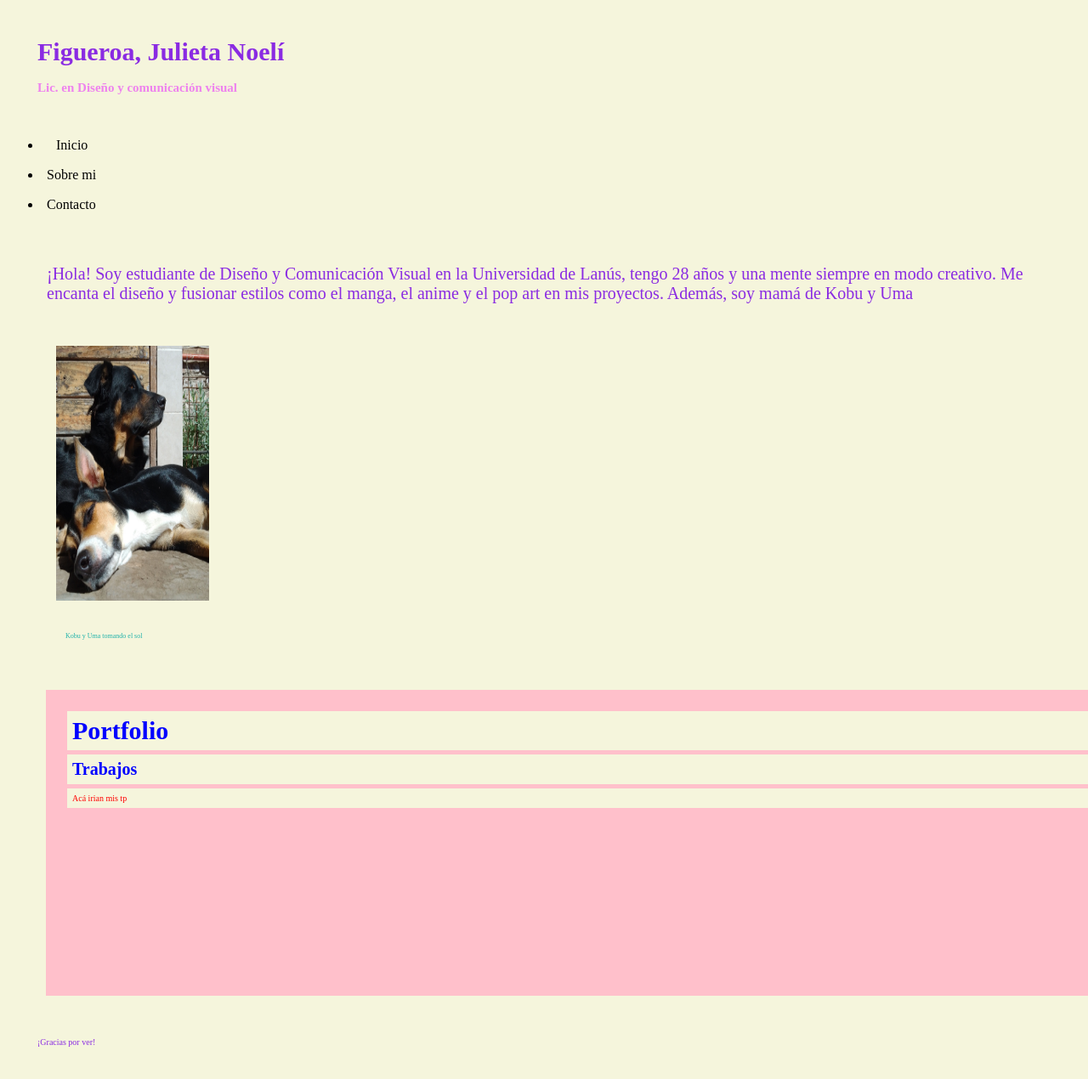
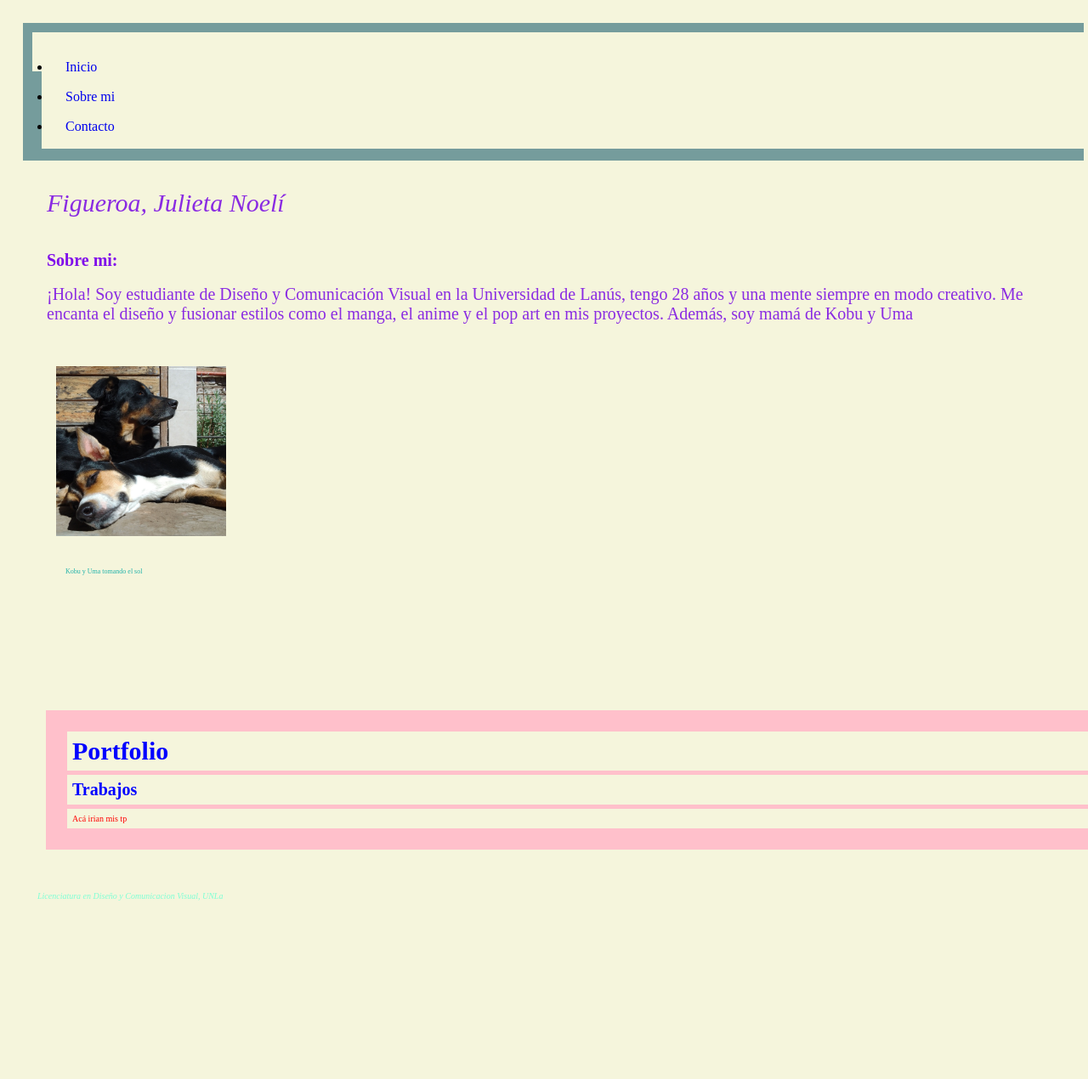
Before and after one commit to JuliFigue/figueroa-tp-1, a plain HTML site: page index.html in a window 1280 px wide. Shown: the top 1270 px of the page at 85% size. After the commit the page ends 1104 px from the top, so only its background shows below. Drawn offline with Linux system fonts and the light colour scheme; a web font is replaced by a local one.

Commit message:
Avance de taller

```diff
--- a/estilo.css
+++ b/estilo.css
@@ -5,17 +5,45 @@
     padding: 6px;
     background-color: beige;
 }
-h1 {
-    color:blueviolet;
-    font-size: 30px;
+#cabecera {
+    width: 100%;
+    height: 150px;
+    background-color: rgb(117, 156, 156);
+    background-attachment: fixed;
+}
+a {
+    text-decoration: none;
+}
+a:hover {
+    color: blue;
+    font-size: 0.5em;
+}
+.titulo h1 {
+    color:rgb(138, 43, 226);
+    font-family: "dm+serif+text" serif;
+     font-size: 30px;
+     font-weight: 400;
+     font-style: italic;
 }
 h2 {
-    color: violet;
+    color: rgb(238, 130, 238);
     font-size: 15px;
+}
+.botonera {
+    width: 100%;
+    height: 30px;
+    padding-top: 10px;
+}
+.parrafointroductorio h4 {
+    color:rgb(127, 13, 234);
+    font-size: 20px;
 }
 .parrafointroductorio p {
     color: blueviolet;
+    font-family: "Manrope" sans-serif;
     font-size: 20px;
+    font-style: normal;
+    font-weight: 400px;
 }
 .portfolio h2 {
     color: blue;
@@ -39,19 +67,15 @@ h2 {
 }
 .caja {
     width: 1800px;
-    height: 320px;
+    height: 100%;
     background-color: pink;
     padding: 20px;
     margin: 10px;
 }
-.flex-conteiner {
-    display: flex;
-    flex-direction: row;
-    justify-content: space-around;
-    align-items: center;
+.pie-de-pagina p {
+    font-family: "Manrope" sans-serif;
+    font-size: 10px;
+    font-weight: 100;
+    font-style: italic;
+    color: rgb(127, 255, 212);
 }
-.pie-de-pagina {
-    color: blueviolet;
-    font-size: 10px;
-
-}
--- a/index.html
+++ b/index.html
@@ -4,26 +4,32 @@
         <meta charset="utf-8"/>
         <title>Julieta Noelí Figueroa</title>
         <link href="estilo.css" rel="stylesheet" type="text/css">
+        <link rel="preconnect" href="https://fonts.googleapis.com">
+        <link rel="preconnect" href="https://fonts.gstatic.com" crossorigin>
+        <link href="https://fonts.googleapis.com/css2?family=DM+Serif+Text:ital@0;1&family=Manrope:wght@200..800&display=swap" rel="stylesheet">
     </head>
     <body>
-        <header>
-            <h1>Figueroa, Julieta Noelí</h1>
-            <h2>Lic. en Diseño y comunicación visual</h2>
+        <header id="cabecera">
+            <nav class="botonera">
+                <ul>
+                <li><a href="inicio.html">Inicio</a></li>
+                <li><a href="sobremi.html">Sobre mi</a></li>
+                <li><a href="contacto.html">Contacto</a></li>
+                </ul>
+            </nav>
         </header>
-        <nav class="flex-container">
-            <ul>
-                <li><a>Inicio</a></li>
-                <li>Sobre mi</li>
-                <li>Contacto</li>
-            </ul>
-        </nav>
+
         <main>
+            <div class="titulo">
+                <h1>Figueroa, Julieta Noelí</h1>
+            </div>
             <section class="parrafointroductorio">
+                <h4>Sobre mi:</h4>
                 <p>¡Hola! Soy estudiante de Diseño y Comunicación Visual en la Universidad de Lanús, tengo 28 años y una mente siempre en modo creativo. Me encanta el diseño y fusionar estilos como el manga, el anime y el pop art en mis proyectos. Además, soy mamá de Kobu y Uma</p>
             </section>
             <section class="imagen">
                 <article>
-                    <img src=img/kobuyuma.jpg width="180" height="300" alt="Kobu y Uma tomando el sol">
+                    <img src=img/kobuyuma.jpg width="200" height="200" alt="Kobu y Uma tomando el sol">
                     <div class="epigrafe">
                         <p>Kobu y Uma tomando el sol</p>
                     </div>
@@ -38,7 +44,7 @@
             </section>
         </main>
         <footer class="pie-de-pagina">
-            <p>¡Gracias por ver!</p>
+            <p>Licenciatura en Diseño y Comunicacion Visual, UNLa</p>
         </footer>
     </body>
 </html>
```
